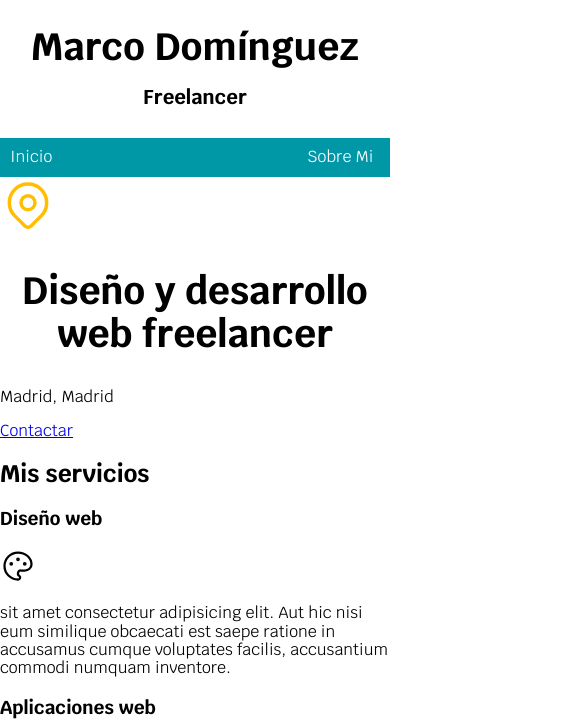
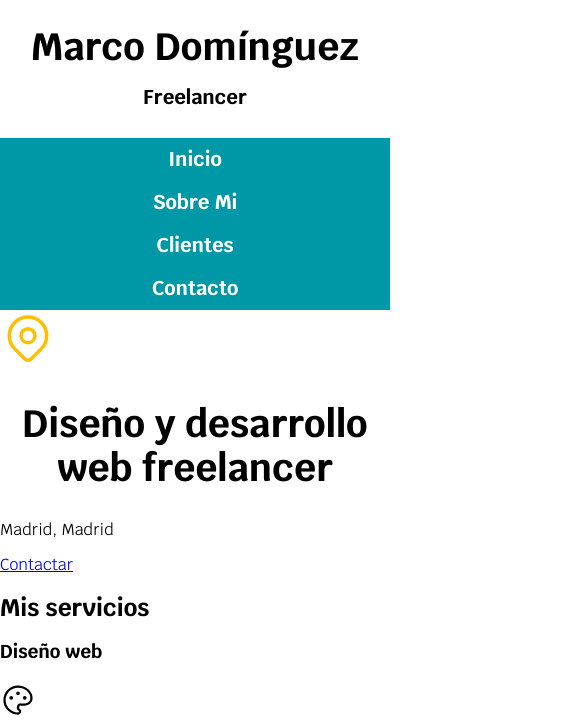
Before and after one commit to marcodm1/Udemy-1, a plain HTML site: page index.html in a window 390 px wide. Shown: the top 721 px of the page, 585 px wide, since content can reach past the window. Drawn offline with Linux system fonts and the light colour scheme.

Commit message:
hago el menu principal responsive

```diff
--- a/css/styles.css
+++ b/css/styles.css
@@ -33,7 +33,7 @@ body {
 }
 
 .contenedor {
-    width:  100rem;
+    max-width:  100rem;
     /* como un reloj,  1º arriba, 2º derecha, 3º abajo, 4 izquierda */
     margin: 0 auto 0 auto;
     /* como se repite, podríamos ponerlo como:
@@ -46,12 +46,28 @@ body {
 }
 
 .navegacion-principal {
-    padding: 1rem;
     display: flex;
-    justify-content: space-between;
+    flex-direction: column;
+}
+
+@media (min-width: 768px) {
+    .navegacion-principal {
+        flex-direction: row;
+        justify-content: space-between;
+    }
 }
 
 .navegacion-principal a {
+    display: block;
+    text-align: center;
     color: var(--blanco);
     text-decoration: none;
+    font-size: 2rem;
+    font-weight: 700;  /* 700 o bold es lo mismo  */
+    padding: 1rem;
 }
+
+.navegacion-principal a:hover {
+    background-color: var(--primario);
+    color: var(--oscuro);
+}
```
